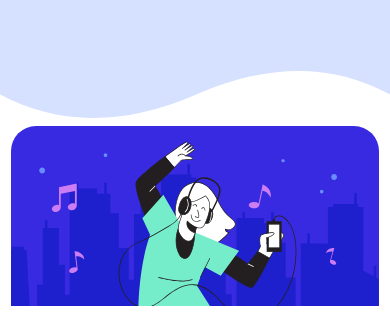
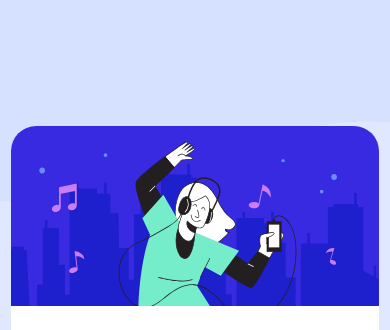
Before and after one commit to 0LHL0/Order-Summary, a plain HTML site: page index.html in a window 390 px wide. Shown: the top 330 px of the page. Drawn offline with Linux system fonts and the light colour scheme.

Commit message:
Arreglos

```diff
--- a/index.html
+++ b/index.html
@@ -6,6 +6,10 @@
     <meta name="viewport" content="width=device-width, initial-scale=1.0">
     <link rel="stylesheet" href="syles.css">
     <title>Order Summary</title>
+    <meta name="title" content="Order Summary | Leo Hernandez">
+    <meta name="description" content="Order Summary page for Turtle Coding Challenge.">
+    <meta name="keywords" content="Order Summary, Turtle Coding Challenge, Frontend Challenge, HTML, CSS">
+    <meta name="author" content="Leo Hernandez">
 </head>
 
 <body>
--- a/syles.css
+++ b/syles.css
@@ -6,7 +6,8 @@ body {
     align-items: center;
     background-image: url(Images/background.svg);
     background-repeat: no-repeat;
-    background-size: contain;
+    background-size: 100%;
+    background-color: #e0e8ff;
 }
 
 .container {
@@ -89,17 +90,27 @@ body {
     opacity: 45%;
 }
 
+/* Hover */
+
+.proceed:hover {
+    color:white;
+    opacity: 50%;
+    transition: 300ms ease-in-out;
+    cursor: pointer;
+}
+
+.cancel a:hover {
+    color: blue;
+    font-weight: bold;
+    transition: 300ms ease-in-out;
+    cursor: pointer;
+}
+
 /* Media Queries */
 @media only screen and (max-width: 480px) {
     body {
-        font-family: system-ui, -apple-system, BlinkMacSystemFont, 'Segoe UI', Roboto, Oxygen, Ubuntu, Cantarell, 'Open Sans', 'Helvetica Neue', sans-serif;
-        height: 100vh;
-        display: flex;
-        justify-content: center;
-        align-items: center;
-        background-image: url(Images/background.svg);
-        background-repeat: no-repeat;
-        background-size: contain;
+        background-image: url(Images/background-mobile.svg);
+        background-color: #e0e8ff;
     }
 
     .container{
```
Also changed, not shown: Images/background-mobile.svg (added).
